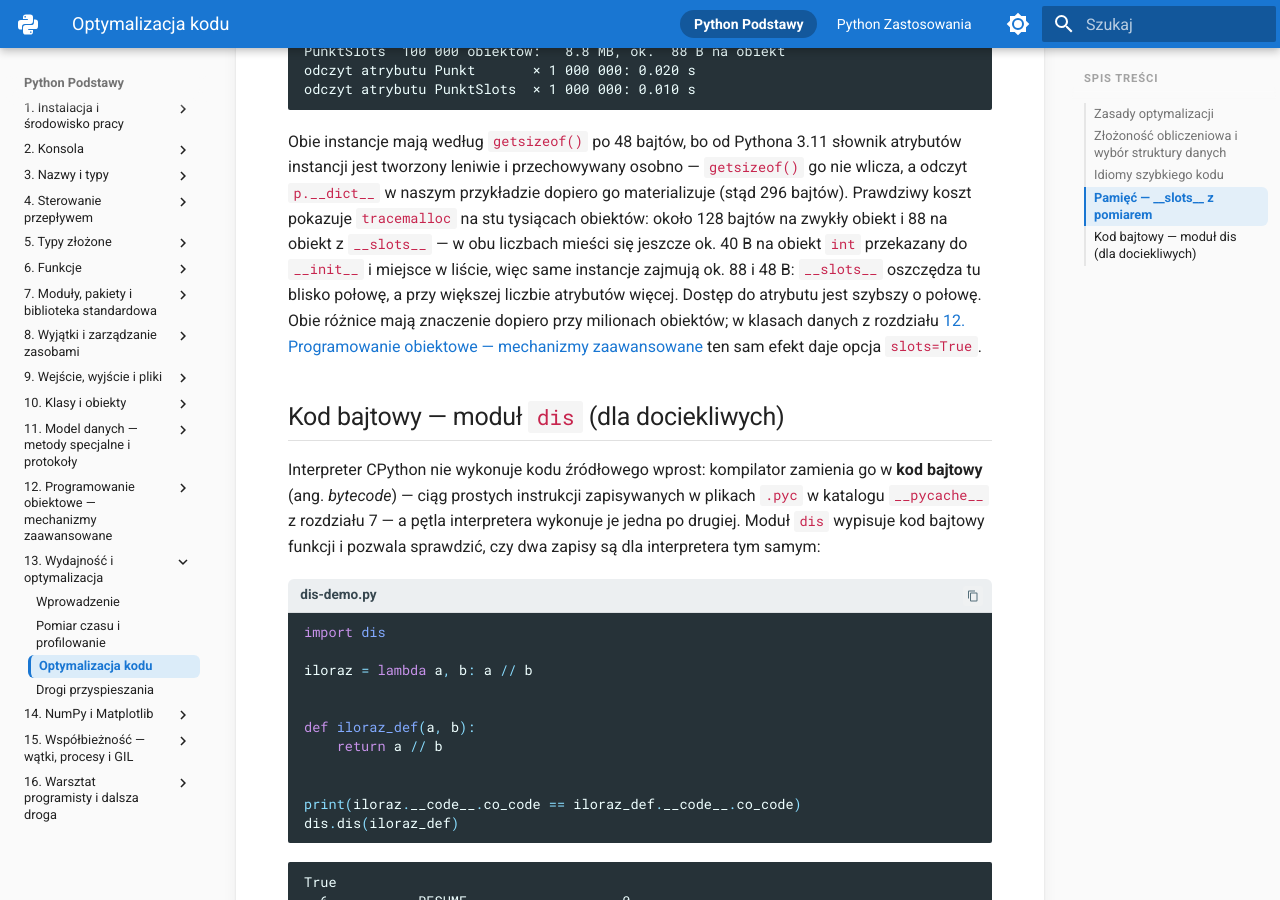
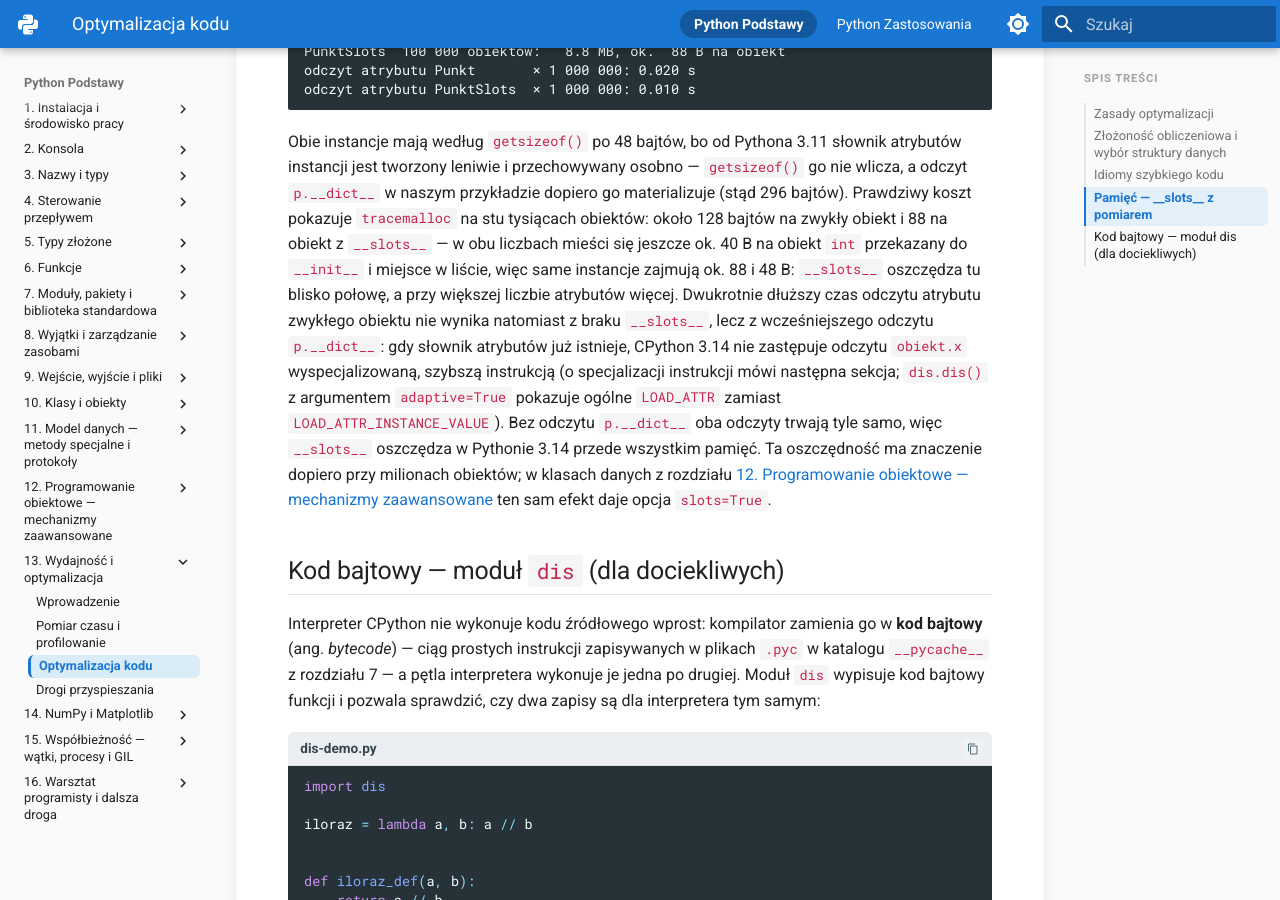
Before and after one commit to witoldprzygoda/python-notatki, an MkDocs documentation site: the page built from docs/13-wydajnosc/optymalizacja-kodu.md, in a window 1280 px wide and 900 px high, scrolled down 4524 px. Built offline with MkDocs 1.6.1 and Material for MkDocs 9.7.7, drawn with Linux system fonts in a browser that asks for light colours.

Commit message:
Attribute the faster read in the __slots__ measurement to __dict__
slots-pamiec.py reads p.__dict__ before timing, and with a materialized
dictionary CPython 3.14.8 no longer specializes the attribute read
(dis.dis(adaptive=True): LOAD_ATTR instead of LOAD_ATTR_INSTANCE_VALUE);
without that read both objects read attributes equally fast. The text now
says so and keeps the program and its numbers; chapter 10 no longer claims
faster attribute access for __slots__.

Co-Authored-By: Claude Opus 5.5 <noreply@anthropic.com>

````diff
--- a/docs/13-wydajnosc/optymalizacja-kodu.md
+++ b/docs/13-wydajnosc/optymalizacja-kodu.md
@@ -149,7 +149,7 @@ odczyt atrybutu Punkt       × 1 000 000: 0.020 s
 odczyt atrybutu PunktSlots  × 1 000 000: 0.010 s
 ```
 
-Obie instancje mają według `getsizeof()` po 48 bajtów, bo od Pythona 3.11 słownik atrybutów instancji jest tworzony leniwie i przechowywany osobno — `getsizeof()` go nie wlicza, a odczyt `p.__dict__` w naszym przykładzie dopiero go materializuje (stąd 296 bajtów). Prawdziwy koszt pokazuje `tracemalloc` na stu tysiącach obiektów: około 128 bajtów na zwykły obiekt i 88 na obiekt z `__slots__` — w obu liczbach mieści się jeszcze ok. 40 B na obiekt `int` przekazany do `__init__` i miejsce w liście, więc same instancje zajmują ok. 88 i 48 B: `__slots__` oszczędza tu blisko połowę, a przy większej liczbie atrybutów więcej. Dostęp do atrybutu jest szybszy o połowę. Obie różnice mają znaczenie dopiero przy milionach obiektów; w klasach danych z rozdziału [12. Programowanie obiektowe — mechanizmy zaawansowane](../12-oop-zaawansowane/klasy-danych.md#opcje-frozen-order-slots-i-kw_only) ten sam efekt daje opcja `slots=True`.
+Obie instancje mają według `getsizeof()` po 48 bajtów, bo od Pythona 3.11 słownik atrybutów instancji jest tworzony leniwie i przechowywany osobno — `getsizeof()` go nie wlicza, a odczyt `p.__dict__` w naszym przykładzie dopiero go materializuje (stąd 296 bajtów). Prawdziwy koszt pokazuje `tracemalloc` na stu tysiącach obiektów: około 128 bajtów na zwykły obiekt i 88 na obiekt z `__slots__` — w obu liczbach mieści się jeszcze ok. 40 B na obiekt `int` przekazany do `__init__` i miejsce w liście, więc same instancje zajmują ok. 88 i 48 B: `__slots__` oszczędza tu blisko połowę, a przy większej liczbie atrybutów więcej. Dwukrotnie dłuższy czas odczytu atrybutu zwykłego obiektu nie wynika natomiast z braku `__slots__`, lecz z wcześniejszego odczytu `p.__dict__`: gdy słownik atrybutów już istnieje, CPython 3.14 nie zastępuje odczytu `obiekt.x` wyspecjalizowaną, szybszą instrukcją (o specjalizacji instrukcji mówi następna sekcja; `dis.dis()` z argumentem `adaptive=True` pokazuje ogólne `LOAD_ATTR` zamiast `LOAD_ATTR_INSTANCE_VALUE`). Bez odczytu `p.__dict__` oba odczyty trwają tyle samo, więc `__slots__` oszczędza w Pythonie 3.14 przede wszystkim pamięć. Ta oszczędność ma znaczenie dopiero przy milionach obiektów; w klasach danych z rozdziału [12. Programowanie obiektowe — mechanizmy zaawansowane](../12-oop-zaawansowane/klasy-danych.md#opcje-frozen-order-slots-i-kw_only) ten sam efekt daje opcja `slots=True`.
 
 ## Kod bajtowy — moduł `dis` (dla dociekliwych)
 
````
Also changed, not shown: docs/10-klasy/atrybuty-i-metody.md (+1 -1 lines).
